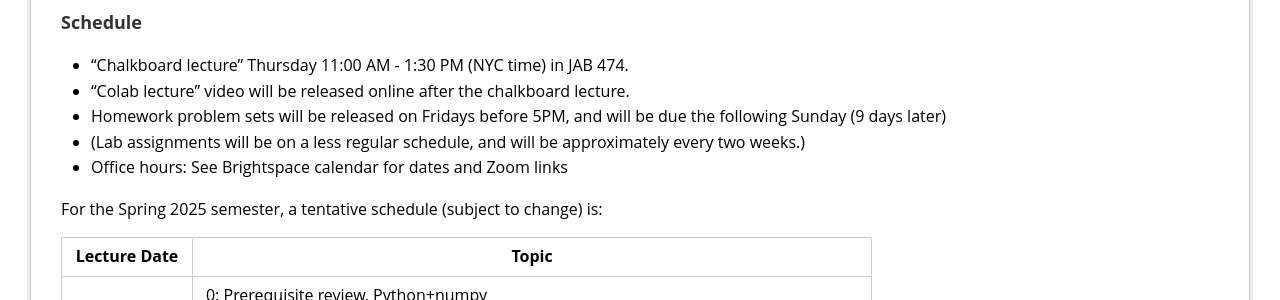
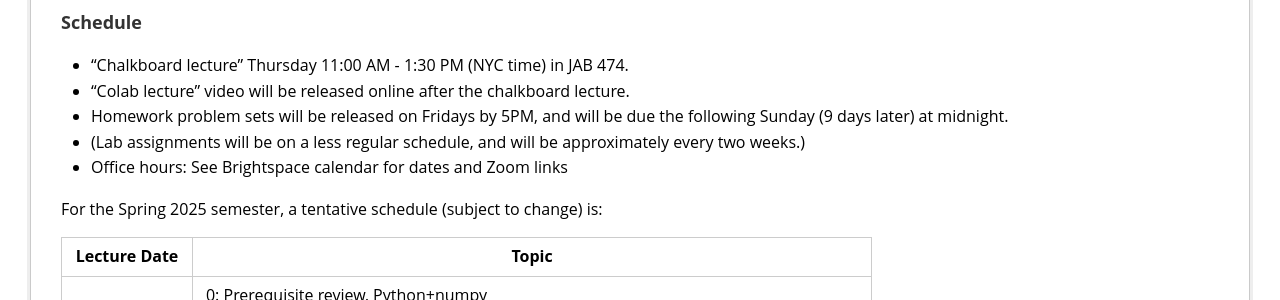
Before and after one commit to ffund/intro-ml-tss21, a Jekyll site: the page syllabus/in-person.html, which Jekyll copies as it is, in a window 1280 px wide and 900 px high, scrolled down 534 px. Shown: the part 155-455 px from the top of the window. Built offline with Jekyll 4.4.1, drawn with Linux system fonts in a browser that asks for light colours.

Commit message:
Update syllabus

```diff
--- a/syllabus/in-person.html
+++ b/syllabus/in-person.html
@@ -59,8 +59,8 @@
 474.</li>
 <li>“Colab lecture” video will be released online after the chalkboard
 lecture.</li>
-<li>Homework problem sets will be released on Fridays before 5PM, and
-will be due the following Sunday (9 days later)</li>
+<li>Homework problem sets will be released on Fridays by 5PM, and will
+be due the following Sunday (9 days later) at midnight.</li>
 <li>(Lab assignments will be on a less regular schedule, and will be
 approximately every two weeks.)</li>
 <li>Office hours: See Brightspace calendar for dates and Zoom links</li>
```
Also changed, not shown: syllabus/schedule-in-person.md (+1 -1 lines).
